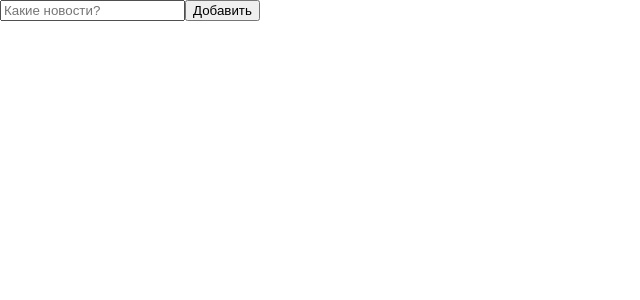
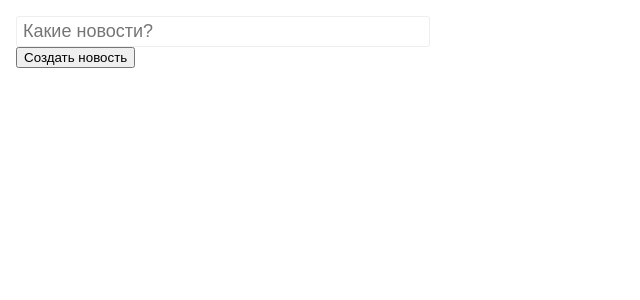
Before and after one commit to TrubinEN/lessons, a React (Create React App) app: page /private in a window 1280 px wide. Shown: the top 300 px of the page, without its empty margins (0-640 px from the left). Built offline with nearby package versions, Linux system fonts and the light colour scheme; the HTML template or start-up script is replaced by a standard one.

Commit message:
final result

```diff
--- a/src/App.js
+++ b/src/App.js
@@ -1,5 +1,6 @@
 import React from "react";
 import NewsPost from "./NewsPost";
+import "./App.css";
 
 export default class App extends React.Component {
   constructor(props) {
@@ -16,11 +17,10 @@ export default class App extends React.Component {
   };
   handleNewPost = event => {
     this.setState((prevState, props) => {
-      const news = prevState.news;
-      news.push(prevState.newsInput);
+      const { news, newsInput } = prevState;
       return {
         newsInput: "",
-        news: news
+        news: [...news, { text: newsInput }]
       };
     });
   };
@@ -29,14 +29,15 @@ export default class App extends React.Component {
     return (
       <div className="App">
         <input
+          className="todo-input"
           onChange={this.handleChange}
           value={value}
           placeholder="Какие новости?"
         />
-        <button onClick={this.handleNewPost}>Добавить</button>
-        <div>
-          {news.map((text, i) => {
-            return <NewsPost key={text} text={text} />;
+        <button onClick={this.handleNewPost}>Создать новость</button>
+        <div className="todo-container">
+          {news.map((news, i) => {
+            return <NewsPost key={i} text={news.text} />;
           })}
         </div>
       </div>
--- a/src/NewsPost.js
+++ b/src/NewsPost.js
@@ -1,8 +1,9 @@
 import React from "react";
+import "./NewsPost.css";
 
 export default class NewsPost extends React.Component {
   render() {
     const { text = "" } = this.props;
-    return <p>{text}</p>;
+    return <p className="news-post">{text}</p>;
   }
 }
```
